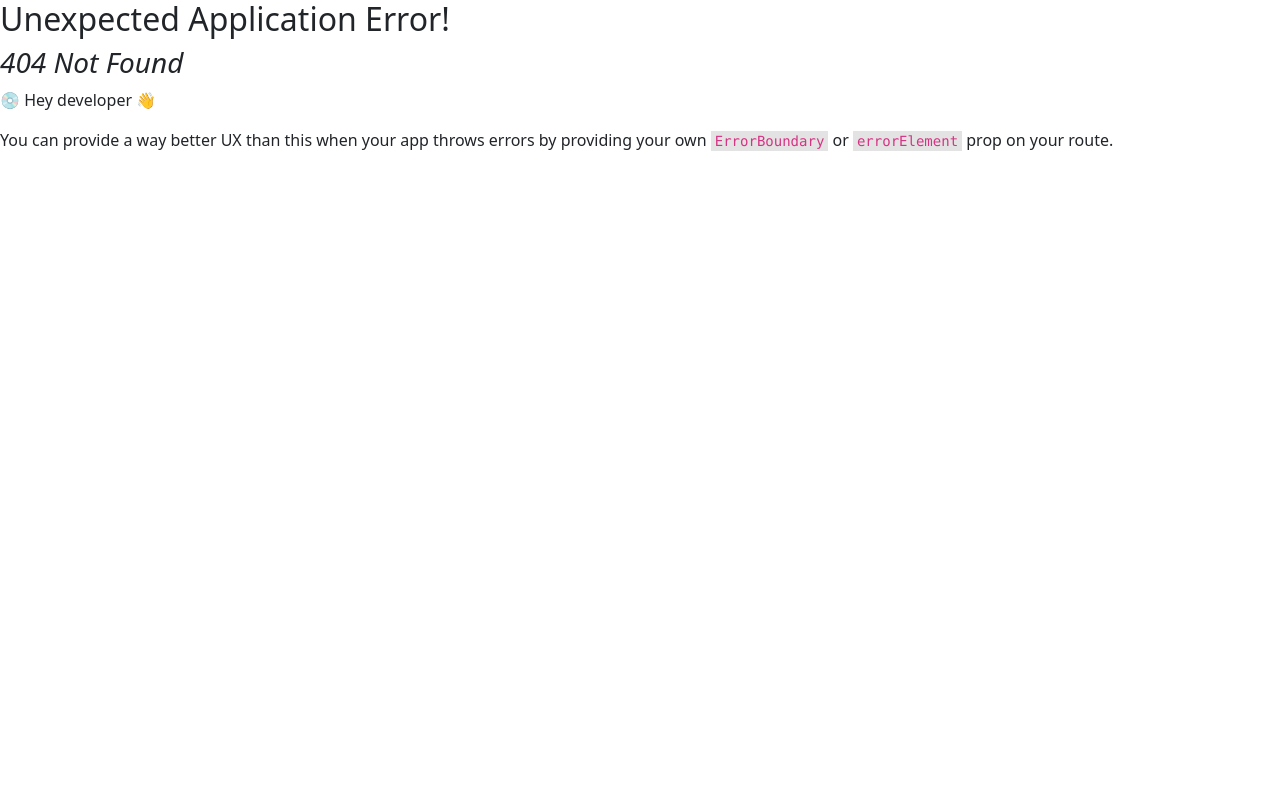
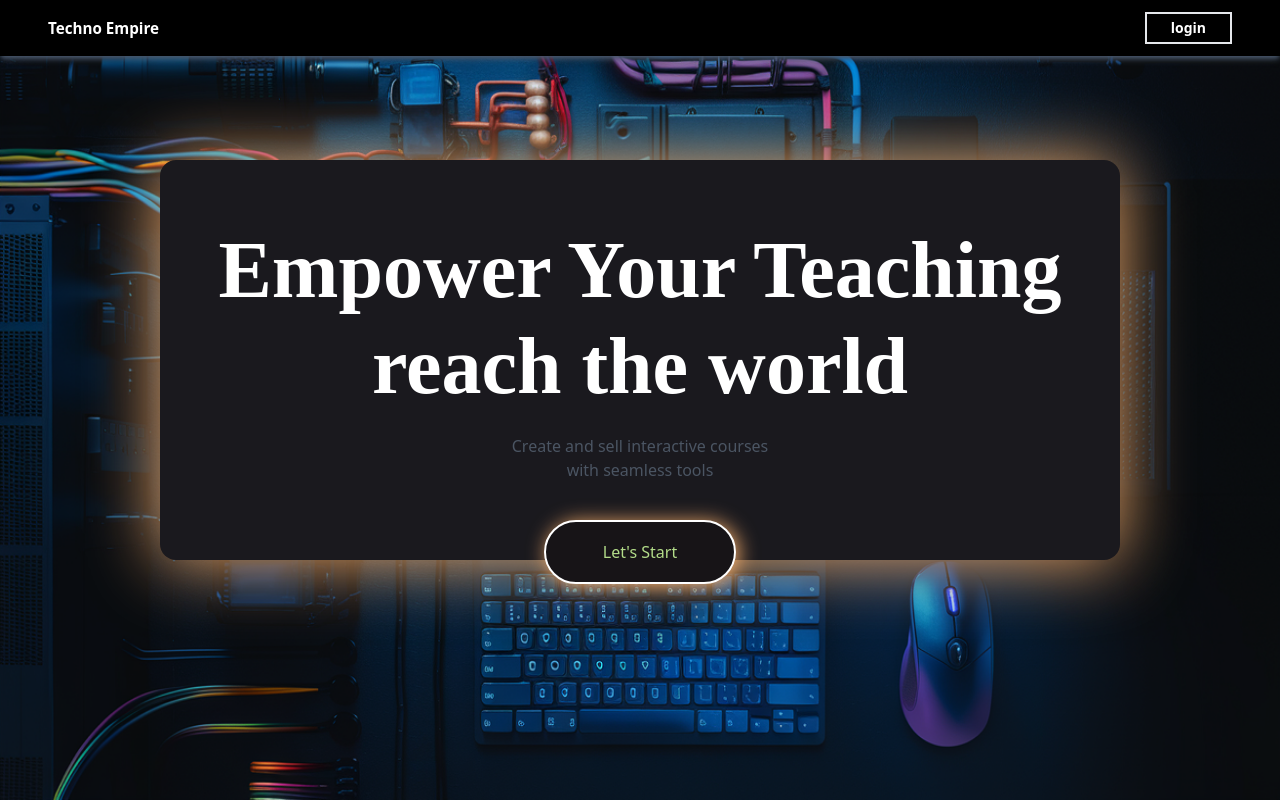
Before and after one commit to Ankan-dev/Techno-Empire, a React (Vite) app in the folder frontend/: page /Educator in a window 1280 px wide. Before the commit this address had no page. Built offline with nearby package versions, Linux system fonts and the light colour scheme; a web font is replaced by a local one.

Commit message:
teachers home page almost done

```diff
--- /dev/null
+++ b/frontend/src/TeacherLayout.jsx
@@ -0,0 +1,17 @@
+import React, { useState } from 'react'
+import TeacherNav from './components/TeacherNav'
+import { Outlet } from 'react-router-dom'
+
+const TeacherLayout = () => {
+
+  const [openLogin,setOpenLogin]=useState(false)
+
+  return (
+    <>
+    <TeacherNav openLogin={openLogin} setOpenLogin={setOpenLogin}/>
+    <Outlet context={{openLogin,setOpenLogin}}/>
+    </>
+  )
+}
+
+export default TeacherLayout
--- a/frontend/src/components/Nav.jsx
+++ b/frontend/src/components/Nav.jsx
@@ -1,10 +1,11 @@
 import React, { useEffect, useState, useRef } from 'react';
 import { IoCartSharp } from "react-icons/io5";
 import { RxHamburgerMenu } from "react-icons/rx";
-import { useNavigate } from 'react-router-dom';
+import { Link, useNavigate } from 'react-router-dom';
 import { useSelector, useDispatch } from 'react-redux';
 import { removeUser } from '../slice/user-slice';
 import axios from 'axios';
+import './style-folder/style.css'
 
 const Nav = () => {
     const navigate = useNavigate();
@@ -83,7 +84,7 @@ const Nav = () => {
                 </div>
                 <div className='w-[40%] h-full hidden md:flex'>
                     <ul className='flex w-full h-full justify-around items-center text-[80%] font-bold'>
-                        <li className='hover:text-blue-400 cursor-pointer hover:scale-110 transition-scale duration-500 ease-in-out'>Learning</li>
+                        <li ><Link to='/Learning' className='learning-link'>Learning</Link></li>
                         <li className='hover:text-blue-400 cursor-pointer hover:scale-110 transition-scale duration-500 ease-in-out'>courses</li>
                         <li className='hover:text-blue-400 cursor-pointer hover:scale-110 transition-scale duration-500 ease-in-out'>classes</li>
                         <li className='hover:text-blue-400 cursor-pointer hover:scale-110 transition-scale duration-500 ease-in-out relative'>Educator</li>
--- /dev/null
+++ b/frontend/src/components/TeacherNav.jsx
@@ -0,0 +1,25 @@
+import React from 'react'
+
+const TeacherNav = ({openLogin,setOpenLogin}) => {
+
+    const loginClickHandle=(e)=>{
+        e.preventDefault();
+        if(openLogin===false)
+            setOpenLogin(true)
+        else
+            setOpenLogin(false)
+    }
+
+    return (
+        <div className='w-full h-[7vh] bg-black flex fixed top-0 z-[99] items-center justify-between px-5 shadow-slate-600 shadow-md'>
+            <div className='h-full flex items-center justify-center'>
+                <p className='xl:text-[95%] text-[90%] font-bold my-5 hover:scale-110 transition-scale duration-500 ease-in-out cursor-pointer text-white'>Techno Empire</p>
+            </div>
+            <div>
+            <button className='border-2 px-6 py-1 font-bold md:text-sm active:scale-90 text-white' onClick={loginClickHandle}>login</button>
+            </div>
+        </div>
+    )
+}
+
+export default TeacherNav
--- /dev/null
+++ b/frontend/src/components/style-folder/style.css
@@ -0,0 +1,29 @@
+.learning-link {
+    color: white;
+    transition: transform 0.5s ease-in-out, color 0.5s ease-in-out;
+    text-decoration: none;
+}
+
+.learning-link:hover {
+    color: rgb(3, 137, 226);
+    transform: scale(1.1);
+    cursor: pointer;
+}
+
+ #teacher-head{
+
+    font-size: 90px;
+   font-family: 'gilroy';
+    font-weight: 900;
+    font-size: 2rem;
+ }
+
+ #register{
+    box-shadow: -1px 1px 70px #60a5fa, 5px 5px 50px inset #60a5fa;
+ }
+
+ @media (min-width:1024px) {
+    #teacher-head{
+        font-size: 5rem;
+    }
+ }
--- /dev/null
+++ b/frontend/src/routes/TeacherHome.jsx
@@ -0,0 +1,91 @@
+import React, { useState } from 'react'
+import background from '../assets/techers-background.webp'
+import './style-folder/style.css'
+import { useOutletContext } from 'react-router-dom'
+
+const TeacherHome = () => {
+
+  const [openRegister, setOpenRegister] = useState(false)
+  const { openLogin , setOpenLogin} = useOutletContext();
+  const [loginOtp, setLoginOtp] = useState(false);
+  const [registerData,setRegisterData]=useState({
+    fullname:"",
+    email:""
+  })
+
+  const openRegisterForm = (e) => {
+    e.preventDefault();
+    setOpenRegister(true);
+  }
+
+  const closeRegistrationForm = () => {
+    setOpenRegister(false);
+  }
+
+  const closeLoginForm=()=>{
+    setOpenLogin(false);
+  }
+
+  const getRegisterData=(e)=>{
+    let newData={...registerData};
+    newData[e.target.name]=e.target.value;
+    setRegisterData(newData);
+    console.log(registerData)
+  }
+
+  return (
+    <div className='flex justify-center items-center'>
+      <img className='fixed w-[100vw] h-[100vh] z-[-1] top-0' src={background} />
+      <div className=' w-[80vw] h-[20rem]  lg:w-[60rem] lg:h-[25rem] md:w-[40rem] md:h-[30rem] sm:w-[35rem] sm:h-[35rem] fixed top-[20vh] rounded-2xl flex flex-col justify-center items-center bg-[#1a191e]' style={{ boxShadow: "-1px 1px 70px #f4ac6a" }}>
+        <h1 id='teacher-head' className='text-white text-center'>Empower Your Teaching<br />reach the world</h1>
+        <p id='text-section' className='text-gray-600 text-center lg:mt-3'>Create and sell interactive courses<br />with seamless tools</p>
+        <button className='absolute bg-[#171417] sm:w-[25vw] sm:h-[7vh] z-30 lg:top-[90%] md:top-[92%] sm:top-[80%] top-[80%] md:w-[12rem] w-[6rem] md:h-[4rem] h-[2rem] rounded-full border-white border-2 text-[#b3dc89] sm:text-base text-xs active:scale-95' style={{ boxShadow: "3px 2px 20px #f4ac6a" }}
+          onClick={openRegisterForm}>
+          Let's Start
+        </button>
+      </div>
+      {
+        openRegister === true ?
+          <div className='fixed z-10 w-full h-full bg-[rgba(0,0,0,0.6)] top-0 flex justify-center py-[12rem]' onClick={closeRegistrationForm}>
+            <form id='register' className='w-[30rem] h-[22rem] bg-black border-3 border-white pt-4 flex flex-col items-center' onClick={(e) => { e.stopPropagation() }}>
+              <h1 className='text-white '>Register</h1>
+              <input name='fullname' onChange={getRegisterData} type='text' className='w-[80%] py-1 px-2 border-2 border-blue-400 bg-transparent text-white mt-3' placeholder='Full Name' />
+              <input name='email' onChange={getRegisterData} type='email' className='w-[80%] py-1 px-2 border-2 border-blue-400 bg-transparent text-white mt-3' placeholder='Email' />
+
+              {
+                loginOtp===true?
+                <input type='password' className='w-[80%] py-1 px-2 border-2 border-blue-400 bg-transparent text-white mt-3' placeholder='Enter your code' />
+                :<></>
+              }
+
+              <button className='w-[8rem] h-[3rem] bg-blue-500 rounded-full my-4 bg-transparent active:scale-90 border-white border-4 text-white'
+                style={{ boxShadow: "-2px 1px 45px #60a5fa, 5px 5px 50px inset #60a5fa" }}>
+                Register
+              </button>
+            </form>
+          </div> : <></>
+      }
+
+      {
+        openLogin===true?
+        <div className='fixed z-10 w-full h-full bg-[rgba(0,0,0,0.6)] top-0 flex justify-center py-[12rem]' onClick={closeLoginForm}>
+          <form id='register' className='w-[30rem] h-[16rem] bg-black border-3 border-white pt-4 flex flex-col items-center' onClick={(e) => { e.stopPropagation() }}>
+            <h1 className='text-white '>Login</h1>
+            <input type='email' className='w-[80%] py-1 px-2 border-2 border-blue-400 bg-transparent text-white mt-3' placeholder='Email' />
+            {
+              loginOtp === true ?
+                <input type='password' className='w-[80%] py-1 px-2 border-2 border-blue-400 bg-transparent text-white mt-3' placeholder='Enter your code' /> : <></>
+            }
+            <button className='w-[8rem] h-[3rem] bg-blue-500 rounded-full my-4 bg-transparent active:scale-90 border-white border-4 text-white'
+              style={{ boxShadow: "-2px 1px 45px #60a5fa, 5px 5px 50px inset #60a5fa" }}>
+              Login
+            </button>
+          </form>
+        </div>:<></>
+
+      }
+    </div>
+  )
+}
+
+export default TeacherHome
```
Also changed, not shown: frontend/src/main.jsx (+12 -1 lines), frontend/src/assets/techers-background.webp (added), frontend/src/routes/style-folder/style.css (line endings or trailing spaces), 1 other file (tests, documents, lock files or other folders).
